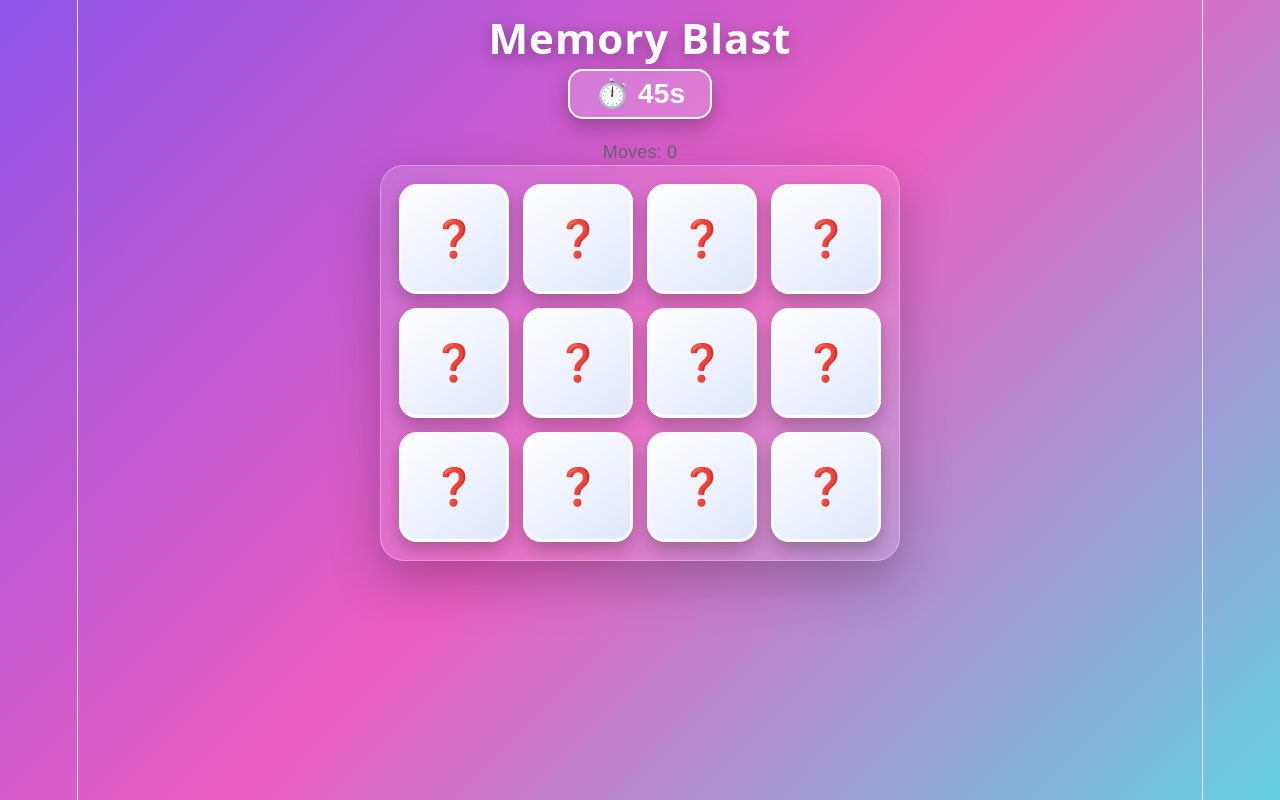
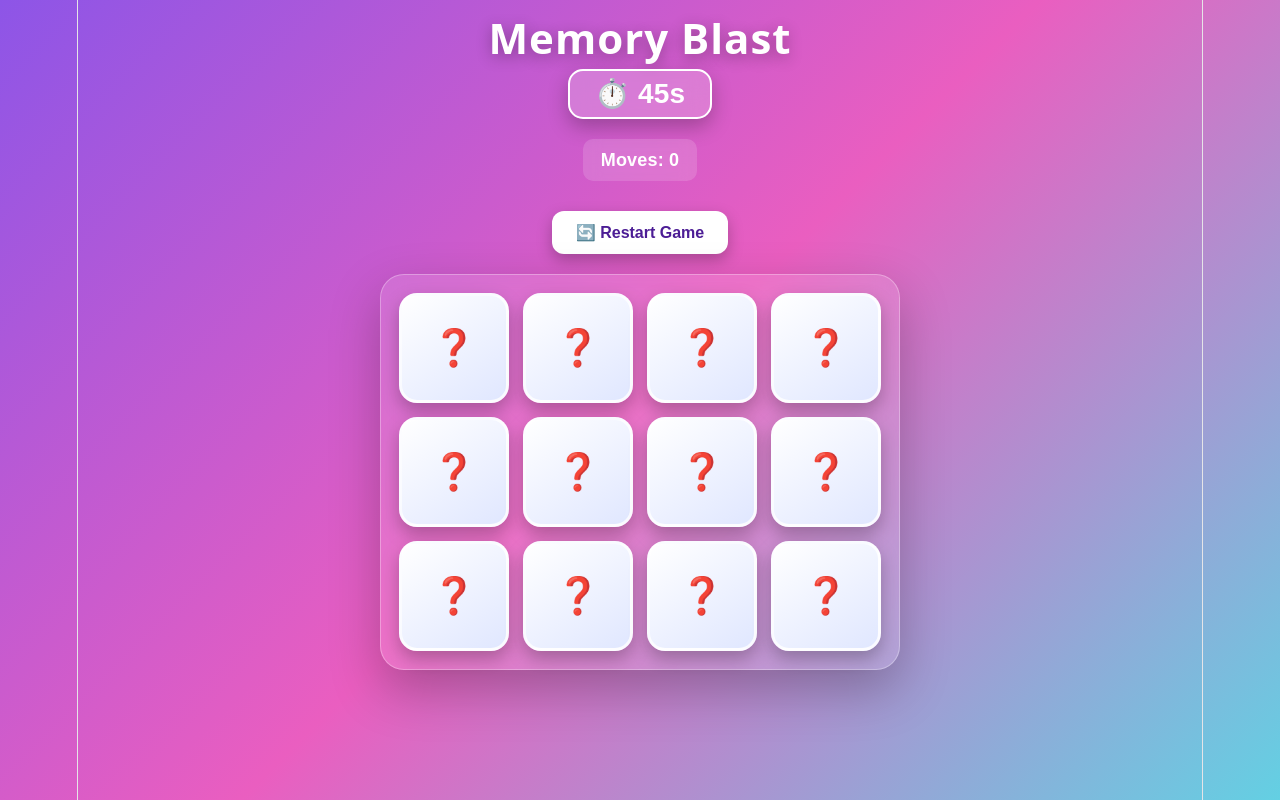
Before and after one commit to abhinayakpandey123/memory-blast, a React (Vite) app: page / in a window 1280 px wide. Built offline with nearby package versions, Linux system fonts and the light colour scheme.

Commit message:
Finalize Memory Blast game

```diff
--- a/src/App.css
+++ b/src/App.css
@@ -36,6 +36,35 @@ body {
   margin: 10px 0 20px;
 
   text-shadow: 0 4px 15px rgba(0, 0, 0, 0.4);
+}
+.restart-btn {
+  margin: 15px 0 20px;
+  padding: 12px 24px;
+  border: none;
+  border-radius: 12px;
+  background: white;
+  color: #4c1d95;
+  font-size: 16px;
+  font-weight: 700;
+  cursor: pointer;
+  box-shadow: 0 6px 15px rgba(0, 0, 0, 0.25);
+  transition: 0.25s ease;
+}
+
+.restart-btn:hover {
+  transform: translateY(-3px);
+  box-shadow: 0 10px 20px rgba(0, 0, 0, 0.3);
+}
+.moves {
+  width: fit-content;
+  margin: 0 auto 15px;
+  padding: 8px 18px;
+  color: white;
+  font-size: 18px;
+  font-weight: 700;
+  background: rgba(255, 255, 255, 0.15);
+  border-radius: 10px;
+  backdrop-filter: blur(8px);
 }
 .timer {
   width: fit-content;
--- a/src/App.jsx
+++ b/src/App.jsx
@@ -45,6 +45,14 @@ const [cards, setCards] = useState(() => shuffleCards(basecards));
   const [time, setTime] = useState(50);
   const [moves, setMoves] = useState(0);
   const isGameWon = matchedCards.length === 10;
+  function restartGame() {
+  setCards(shuffleCards(basecards));
+  setSelectedCards([]);
+  setMatchedCards([]);
+  setUsedCards([]);
+  setTime(50);
+  setMoves(0);
+}
 
   function handleCardClick(card) {
 
@@ -67,7 +75,7 @@ const [cards, setCards] = useState(() => shuffleCards(basecards));
 
  if (card.special === "bomb") {
   setTime((prevTime) => Math.max(0, prevTime - 10));
-  setMoves(moves + 1);
+  setMoves((prevMoves) => prevMoves + 1);
   setSelectedCards([...selectedCards, card.id]);
   setUsedCards([...usedCards, card.id]);
 
@@ -80,7 +88,7 @@ const [cards, setCards] = useState(() => shuffleCards(basecards));
 
 if (card.special === "time") {
   setTime((prevTime) => prevTime + 10);
-  setMoves(moves + 1);
+  setMoves((prevMoves) => prevMoves + 1);
   setSelectedCards([...selectedCards, card.id]);
   setUsedCards([...usedCards, card.id]);
 
@@ -91,7 +99,7 @@ if (card.special === "time") {
   return;
 }
 
-  setMoves(moves + 1);
+setMoves((prevMoves) => prevMoves + 1);
 
   setSelectedCards([...selectedCards, card.id]);
   }
@@ -100,7 +108,7 @@ if (card.special === "time") {
 
   const timer = setInterval(() => {
     setTime((prevTime) => {
-      if (prevTime <= 1){
+   if (prevTime <= 1 || isGameWon){
         clearInterval(timer);
         return 0;
       }
@@ -112,7 +120,7 @@ if (card.special === "time") {
     clearInterval(timer);
   };
 
-}, []);
+  }, [isGameWon]);
 
 
 
@@ -132,11 +140,12 @@ if (card.special === "time") {
 
     if (firstCard.value === secondCard.value) {
 
-      setMatchedCards([
-        ...matchedCards,
-        firstCard.id,
-        secondCard.id
-      ]);
+
+      setMatchedCards((prevMatchedCards) => [
+  ...prevMatchedCards,
+  firstCard.id,
+  secondCard.id
+]);
 
       setSelectedCards([]);
 
@@ -172,6 +181,10 @@ if (card.special === "time") {
   </h2>
 )}
 
+<button className="restart-btn" onClick={restartGame}>
+  🔄 Restart Game
+</button>
+
   <div className="card-grid">
     {cards.map((card) => {
 
```
